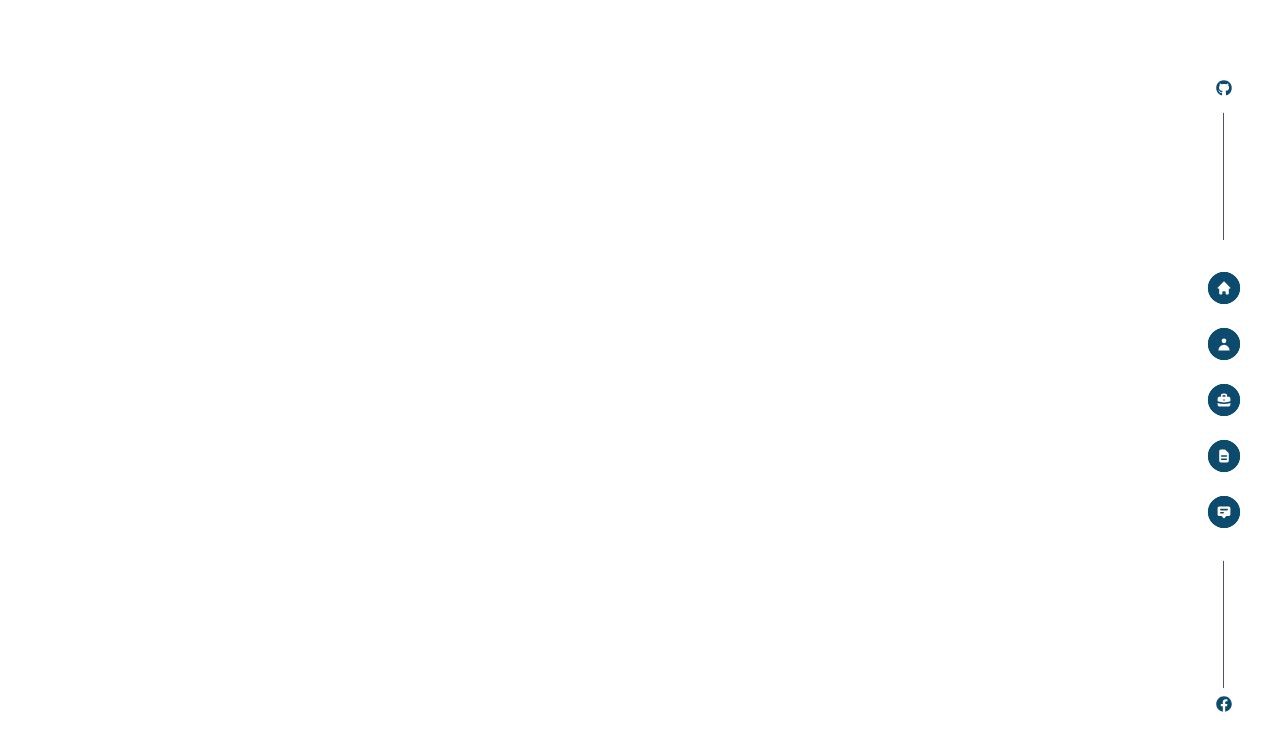
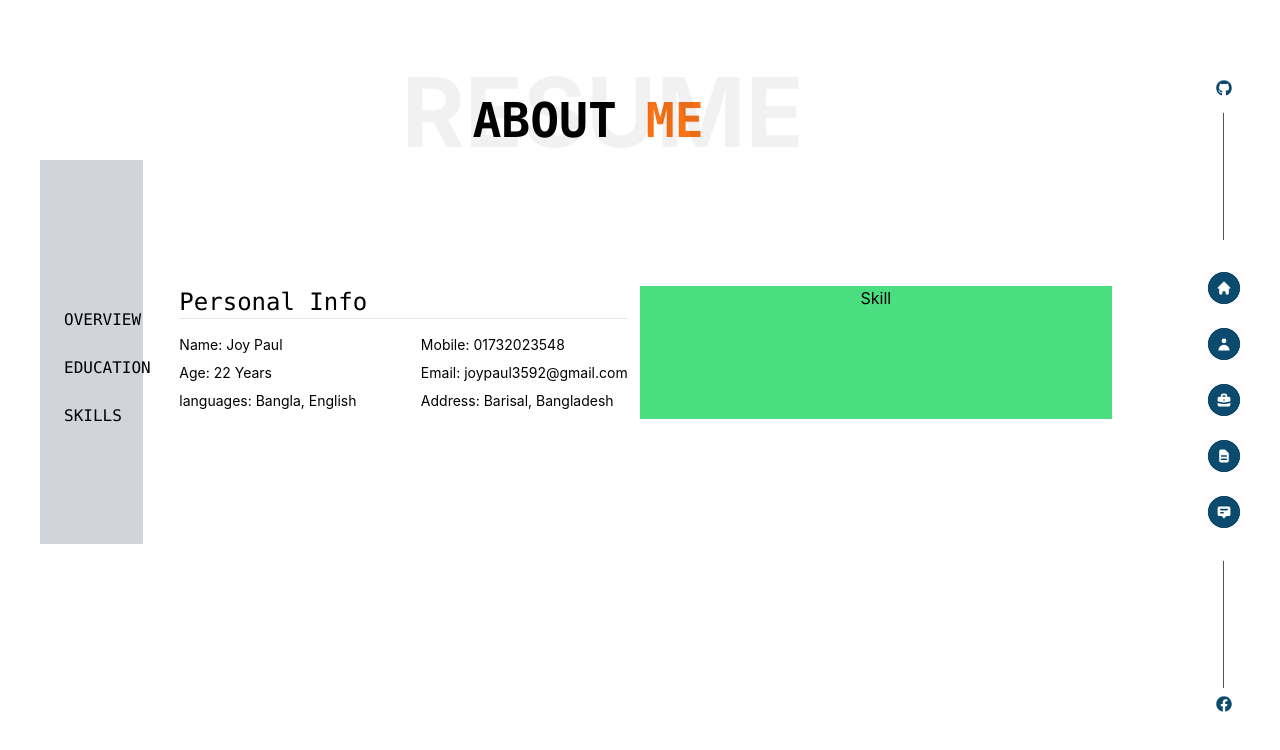
Before and after one commit to joypaul3592/React-Portfolio, a React (Create React App) app: page /about/overview in a window 1280 px wide. Before the commit this address had no page. Shown: the top 750 px of the page. Built offline with nearby package versions, Linux system fonts and the light colour scheme.

Commit message:
adding about sills

```diff
--- a/src/App.js
+++ b/src/App.js
@@ -1,6 +1,9 @@
 import { Route, Routes } from 'react-router-dom';
 import './App.css';
 import About from './Components/About/About';
+import Education from './Components/About/Education';
+import Overview from './Components/About/Overview';
+import Skills from './Components/About/Skills';
 import Blog from './Components/Blog/Blog';
 import Contact from './Components/Contact/Contact';
 import Home from './Components/Home/Home';
@@ -13,7 +16,13 @@ function App() {
       <Navbar></Navbar>
       <Routes>
         <Route path="/" element={<Home />} />
-        <Route path="about" element={<About />} />
+
+        <Route path="about" element={<About />} >
+          <Route path="overview" element={<Overview />} ></Route>
+          <Route path="education" element={<Education />} ></Route>
+          <Route path="skills" element={<Skills />} ></Route>
+        </Route>
+
         <Route path="portfolio" element={<Portfolio />} />
         <Route path="contact" element={<Contact />} />
         <Route path="blog" element={<Blog />} />
--- a/src/Components/About/About.js
+++ b/src/Components/About/About.js
@@ -1,13 +1,47 @@
+import { DocumentTextIcon } from '@heroicons/react/solid';
 import React from 'react';
+import { NavLink, Outlet } from 'react-router-dom';
 
 const About = () => {
     return (
         <div>
-            <div className=' h-screen  md:pr-36 py-16'>
-                <div className='  relative'>
+            <div className=' h-screen  md:pr-36 py-16 md:px-10 px-8'>
+                <div className=' relative'>
                     <h1 className=' absolute top-0 lg:left-[33%] md:left-[22%] text-8xl font-bold opacity-5'>RESUME</h1>
                     <h2 className=' pt-8 text-5xl font-semibold uppercase font-mono'>About <span className=' text-orange-500'>ME</span></h2>
                 </div>
+
+                <div className='  flex items-center mt-4'>
+                    <div className=' bg-gray-300  h-96 w-28 pl-6  '>
+                        <nav className='flex flex-col justify-center  h-full'>
+                            <NavLink
+                                to={'overview'}
+                                className={({ isActive }) => (` text-md font-medium my-6  bg-sky-900  rounded-3xl ${isActive ? 'text-red-400' : 'text-white'}`)}
+                            >
+                                <p className=' absolute mt-[4px] text-black  text-base uppercase font-mono  context'>Overview</p>
+                            </NavLink>
+
+                            <NavLink
+                                to={'education'}
+                                className={({ isActive }) => (` text-md font-medium my-6  bg-sky-900  rounded-3xl ${isActive ? 'text-red-400' : 'text-white'}`)}
+                            >
+                                <p className=' absolute mt-[4px] text-black text-base font-mono context uppercase'>Education</p>
+                            </NavLink>
+
+                            <NavLink
+                                to={'skills'}
+                                className={({ isActive }) => (` text-md font-medium my-6  bg-sky-900  rounded-3xl ${isActive ? 'text-red-400' : 'text-white'}`)}
+                            >
+                                <p className=' absolute mt-[4px] text-black  text-base font-mono uppercase  context'>Skills</p>
+                            </NavLink>
+                        </nav>
+                    </div>
+                    <div className=' w-full px-6'>
+                        <Outlet></Outlet>
+                    </div>
+                </div>
+
+
             </div>
         </div>
     );
--- /dev/null
+++ b/src/Components/About/Education.js
@@ -0,0 +1,15 @@
+import React from 'react';
+
+const Education = () => {
+    return (
+        <div>
+            <h1>This is Education </h1>
+            <h1>This is Education </h1>
+            <h1>This is Education </h1>
+            <h1>This is Education </h1>
+            <h1>This is Education </h1>
+        </div>
+    );
+};
+
+export default Education;
--- /dev/null
+++ b/src/Components/About/Overview.js
@@ -0,0 +1,42 @@
+import React from 'react';
+
+const Overview = () => {
+    return (
+        <div className=' flex w-full '>
+            <div className='w-[50%]   px-3'>
+                <h1 className=' text-2xl font-mono text-left '>Personal Info</h1>
+                <hr className=' mb-4' />
+                <div className=' flex justify-between'>
+                    <div className=' text-left'>
+                        <h1 className=' text-sm mb-2 '>
+                            Name: <span>Joy Paul</span>
+                        </h1>
+                        <h1 className=' text-sm mb-2 '>
+                            Age: <span>22 Years</span>
+                        </h1>
+                        <h1 className=' text-sm mb-2 '>
+                            languages: <span>Bangla, English</span>
+                        </h1>
+
+                    </div>
+                    <div className=' text-left'>
+                        <h1 className=' text-sm mb-2 '>
+                            Mobile: <span>01732023548</span>
+                        </h1>
+                        <h1 className=' text-sm mb-2 '>
+                            Email: <span>joypaul3592@gmail.com</span>
+                        </h1>
+                        <h1 className=' text-sm mb-2 '>
+                            Address: <span>Barisal, Bangladesh</span>
+                        </h1>
+                    </div>
+                </div>
+            </div>
+            <div className=' w-[50%] bg-green-400'>
+                <h1>Skill</h1>
+            </div>
+        </div>
+    );
+};
+
+export default Overview;
--- /dev/null
+++ b/src/Components/About/Skills.js
@@ -0,0 +1,11 @@
+import React from 'react';
+
+const Skills = () => {
+    return (
+        <div>
+            <h1>This is Skills</h1>
+        </div>
+    );
+};
+
+export default Skills;
```
